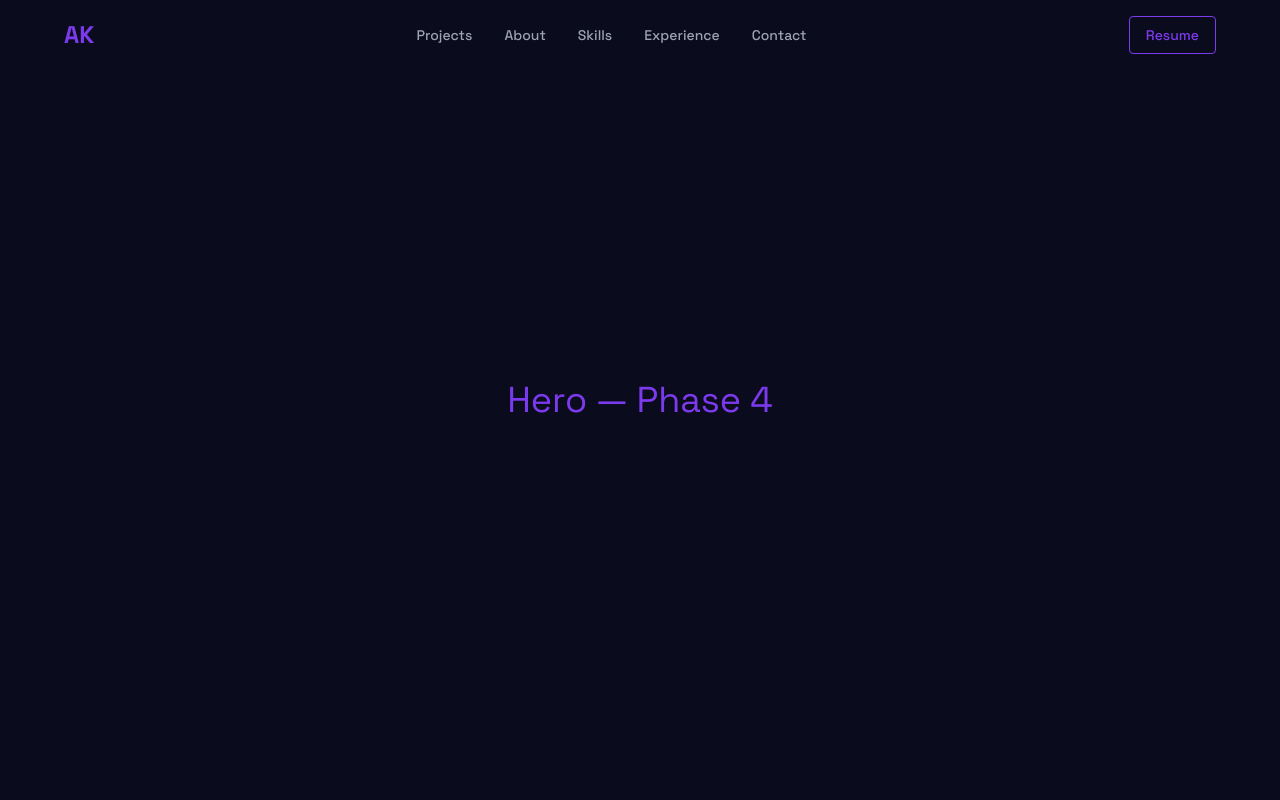
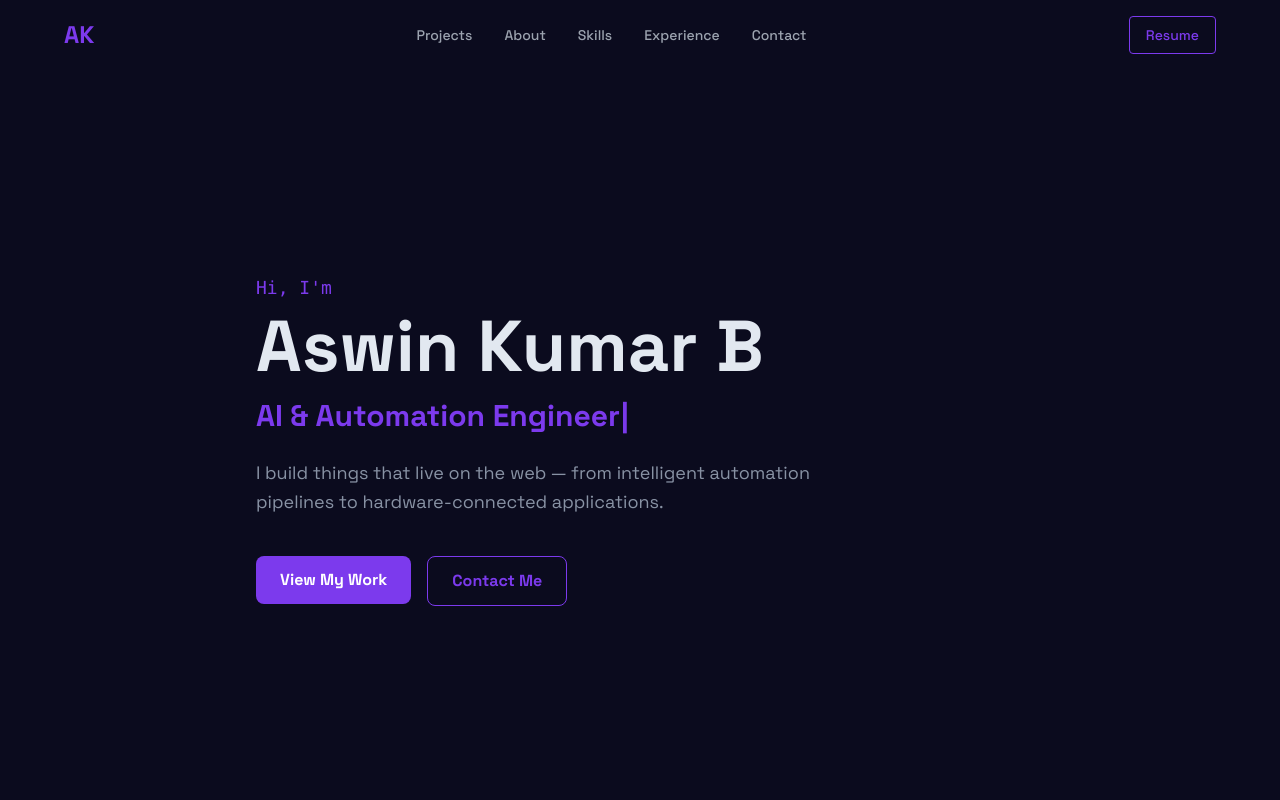
Before and after one commit to Ashxin/Portfolio, a React (Vite) app: page / in a window 1280 px wide. Shown: the top 800 px of the page. Built offline with nearby package versions, Linux system fonts and the light colour scheme.

Commit message:
Phase 4 complete: Hero section with Framer Motion and Typewriter

```diff
--- a/package.json
+++ b/package.json
@@ -1,5 +1,5 @@
 {
-  "name": "react",
+  "name": "portfolio",
   "private": true,
   "version": "0.0.0",
   "type": "module",
@@ -10,9 +10,11 @@
     "preview": "vite preview"
   },
   "dependencies": {
+    "framer-motion": "^12.38.0",
     "react": "^19.2.6",
     "react-dom": "^19.2.6",
-    "react-scroll": "^1.9.3"
+    "react-scroll": "^1.9.3",
+    "typewriter-effect": "^2.22.0"
   },
   "devDependencies": {
     "@eslint/js": "^10.0.1",
--- a/src/App.jsx
+++ b/src/App.jsx
@@ -1,48 +1,18 @@
-// PHASE 3 — App.jsx updated to include Navbar + section scaffolding
-// Each section gets an id that react-scroll Links target.
-// Placeholder divs will be replaced by real components in later phases.
-
 import Navbar from "./components/Navbar";
+import Hero from "./components/Hero";
 
 export default function App() {
   return (
-    <div className="bg-gotham-bg min-h-screen text-white">
+    <div className="bg-gotham-bg min-h-screen">
+      <Navbar />
+      <Hero />
 
-      <Navbar />
-
-      {/* ── Sections ── */}
-      {/* Each id matches the `to` prop in NAV_LINKS inside Navbar.jsx */}
-
-      <section id="home" className="min-h-screen flex items-center
-                                    justify-center text-gotham-purple text-4xl">
-        Hero — Phase 4
-      </section>
-
-      <section id="projects" className="min-h-screen flex items-center
-                                        justify-center text-gray-400 text-2xl">
-        Projects — Phase 5
-      </section>
-
-      <section id="about" className="min-h-screen flex items-center
-                                     justify-center text-gray-400 text-2xl">
-        About — Phase 6
-      </section>
-
-      <section id="skills" className="min-h-screen flex items-center
-                                      justify-center text-gray-400 text-2xl">
-        Skills — Phase 6
-      </section>
-
-      <section id="experience" className="min-h-screen flex items-center
-                                          justify-center text-gray-400 text-2xl">
-        Experience — Phase 7
-      </section>
-
-      <section id="contact" className="min-h-screen flex items-center
-                                       justify-center text-gray-400 text-2xl">
-        Contact — Phase 8
-      </section>
-
+      {/* Placeholder sections — you'll replace these in later phases */}
+      <section id="projects" className="min-h-screen" />
+      <section id="about" className="min-h-screen" />
+      <section id="skills" className="min-h-screen" />
+      <section id="experience" className="min-h-screen" />
+      <section id="contact" className="min-h-screen" />
     </div>
   );
 }
--- /dev/null
+++ b/src/components/Hero.jsx
@@ -0,0 +1,121 @@
+// =============================================================
+// PHASE 4 — Hero Section
+// Concepts: Framer Motion, staggered animations, typewriter-effect,
+//           full-viewport layout, CTA buttons
+// Next: Phase 5 — Projects Section (props, Array.map, conditional rendering)
+// =============================================================
+
+import { motion } from "framer-motion";
+import Typewriter from "typewriter-effect";
+import { Link } from "react-scroll";
+
+// --- Animation variants ---
+// A "variant" is a named animation state. Framer Motion lets you
+// define 'hidden' and 'visible' as objects, then toggle between them.
+// This keeps animation logic OUT of the JSX — cleaner and reusable.
+
+const containerVariants = {
+  hidden: {},
+  visible: {
+    transition: {
+      staggerChildren: 0.2, // Each child animates 0.2s after the previous one
+    },
+  },
+};
+
+const itemVariants = {
+  hidden: { opacity: 0, y: 30 },   // starts invisible, 30px below
+  visible: {
+    opacity: 1,
+    y: 0,
+    transition: { duration: 0.6, ease: "easeOut" },
+  },
+};
+
+export default function Hero() {
+  return (
+    // min-h-screen = at least full viewport height
+    // flex + items-center = vertically center content
+    // pt-20 = push content below fixed navbar (80px)
+    <section
+      id="home"
+      className="min-h-screen flex items-center justify-center pt-20 px-6"
+    >
+      {/* motion.div with variants = the parent that controls stagger timing */}
+      <motion.div
+        className="max-w-3xl w-full"
+        variants={containerVariants}
+        initial="hidden"
+        animate="visible"
+      >
+        {/* --- Greeting --- */}
+        {/* Each motion.div inherits variants from the parent container */}
+        <motion.p
+          className="text-gotham-purple text-lg font-mono mb-2"
+          variants={itemVariants}
+        >
+          Hi, I'm
+        </motion.p>
+
+        {/* --- Name --- */}
+        <motion.h1
+          className="text-5xl md:text-7xl font-bold text-gotham-text mb-4"
+          variants={itemVariants}
+        >
+          Aswin Kumar B
+        </motion.h1>
+
+        {/* --- Typewriter roles --- */}
+        {/* typewriter-effect renders its own DOM — wrap in motion.div */}
+        <motion.div
+          className="text-2xl md:text-3xl text-gotham-purple font-semibold mb-6"
+          variants={itemVariants}
+        >
+          <Typewriter
+            options={{
+              strings: [
+                "Full Stack Developer",
+                "AI & Automation Engineer",
+                "IoT Builder",
+                "Open Source Contributor",
+              ],
+              autoStart: true,
+              loop: true,
+              delay: 60,        // ms per character when typing
+              deleteSpeed: 30,  // ms per character when deleting
+            }}
+          />
+        </motion.div>
+
+        {/* --- Tagline --- */}
+        <motion.p
+          className="text-gotham-muted text-lg max-w-xl mb-10 leading-relaxed"
+          variants={itemVariants}
+        >
+          I build things that live on the web — from intelligent automation
+          pipelines to hardware-connected applications.
+        </motion.p>
+
+        {/* --- CTA Buttons --- */}
+        <motion.div
+          className="flex flex-wrap gap-4"
+          variants={itemVariants}
+        >
+          {/* Primary CTA — scrolls to projects section */}
+          <Link to="projects" smooth={true} duration={500} offset={-80}>
+            <button className="px-6 py-3 bg-gotham-purple text-white font-semibold rounded-lg hover:opacity-90 transition-opacity cursor-pointer">
+              View My Work
+            </button>
+          </Link>
+
+          {/* Secondary CTA — scrolls to contact section */}
+          <Link to="contact" smooth={true} duration={500} offset={-80}>
+            <button className="px-6 py-3 border border-gotham-purple text-gotham-purple font-semibold rounded-lg hover:bg-gotham-purple hover:text-white transition-all cursor-pointer">
+              Contact Me
+            </button>
+          </Link>
+        </motion.div>
+      </motion.div>
+    </section>
+  );
+}
```
Also changed, not shown: 1 other file (tests, documents, lock files or other folders).
